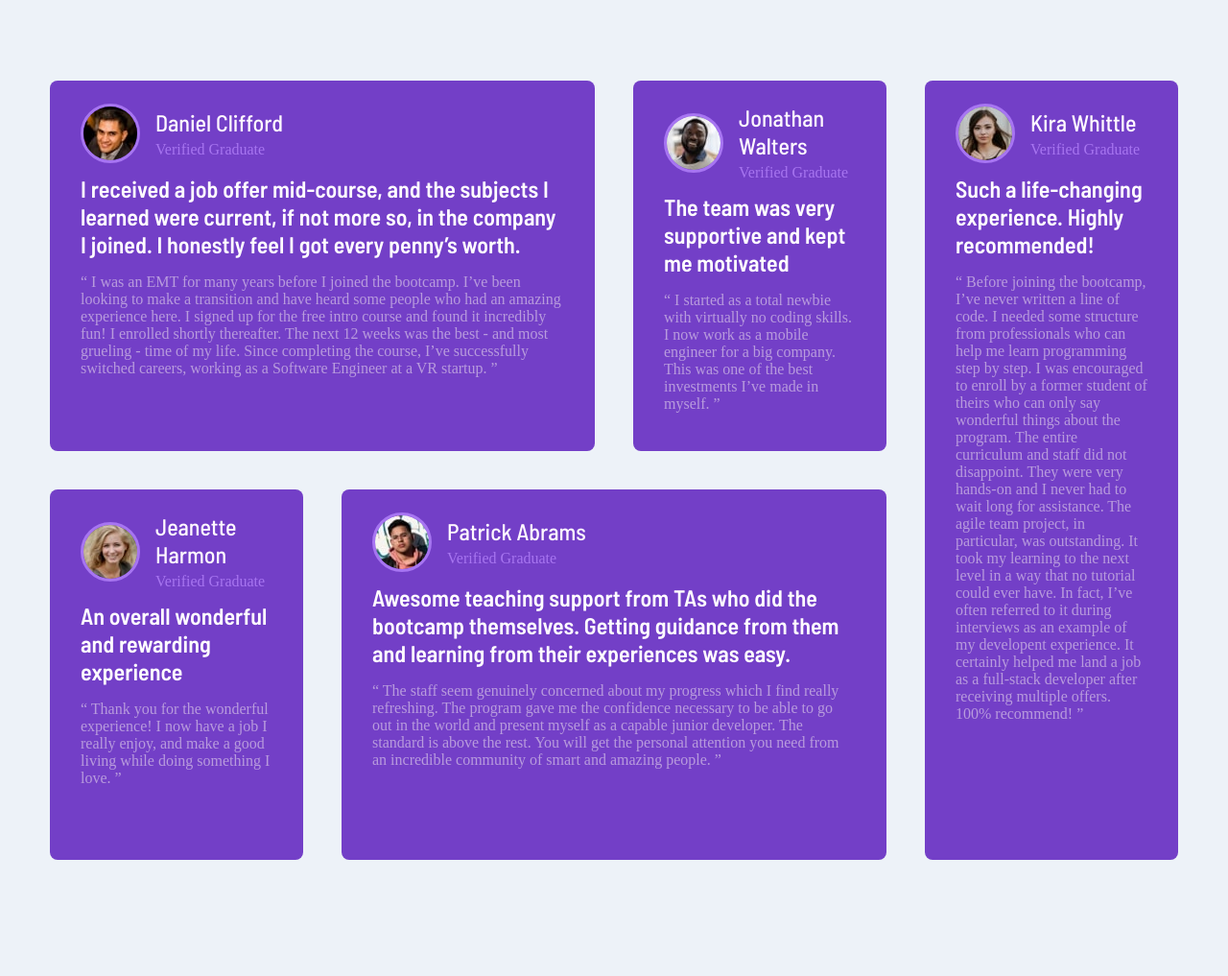
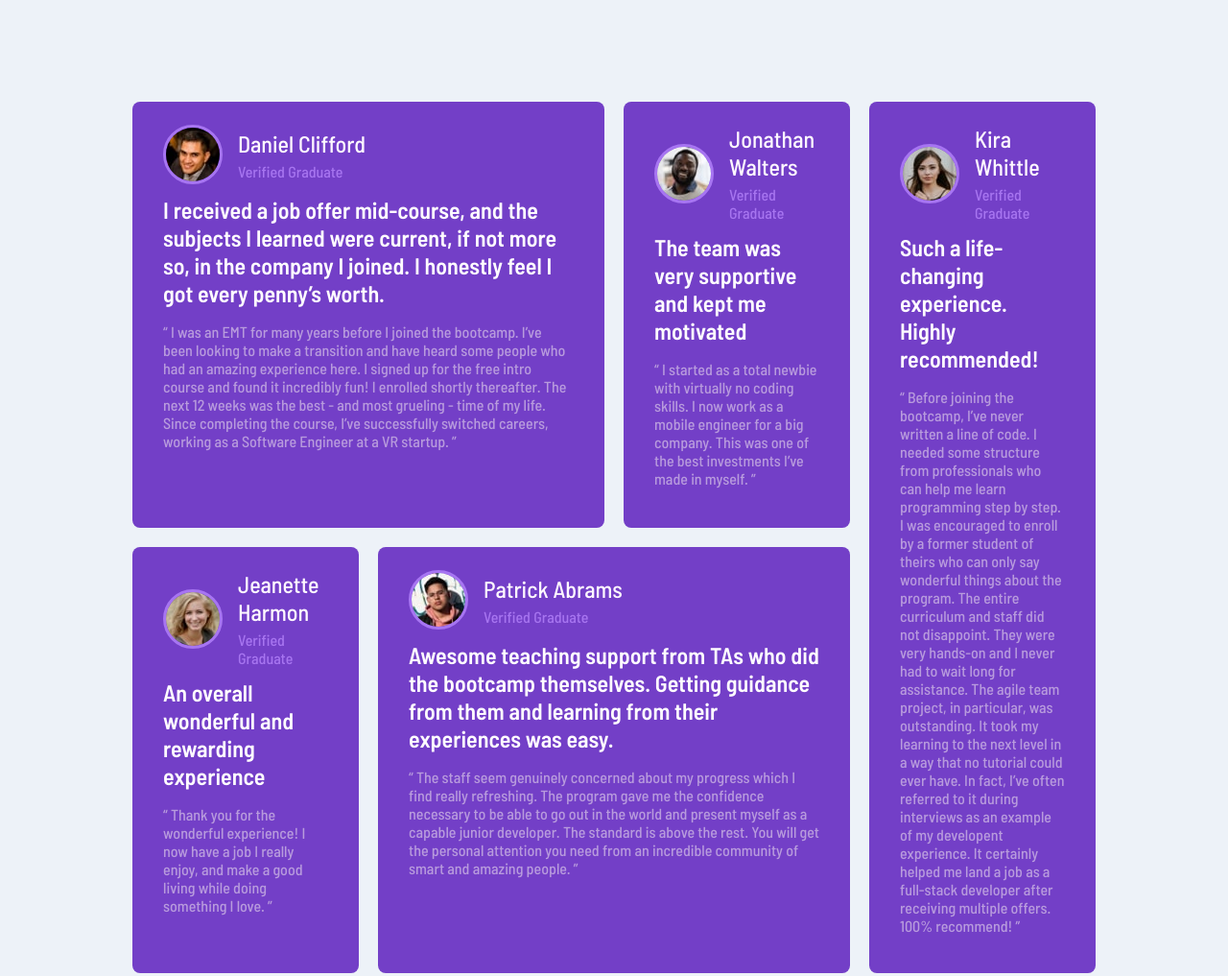
Before and after one commit to aliakhizer/Testimonials-grid-section, a plain HTML site: page index.html in a window 1280 px wide. Shown: the whole page at 96% size. Before the commit the page ends 980 px from the top, so only its background shows below. Drawn offline with Linux system fonts and the light colour scheme.

Commit message:
adding font-family to body

```diff
--- a/css/style.css
+++ b/css/style.css
@@ -5,6 +5,7 @@
 }
 body {
   background-color: rgb(237, 242, 248);
+  font-family: "Barlow Semi Condensed", sans-serif;
 }
 h1,
 h2 {
@@ -14,7 +15,7 @@ h2 {
   padding: 1.5em 2em 2.5em;
   background-color: rgb(115, 63, 199);
   border-radius: 0.5em;
-  margin: 20px;
+  margin: 10px;
 }
 img {
   border-radius: 50%;
@@ -40,7 +41,7 @@ img {
 }
 .offer-letter {
   margin-top: 0.5em;
-  font-family: "Barlow Semi Condensed", sans-serif;
+
   font-weight: 600;
   color: rgb(255, 252, 255);
   font-size: 1.5em;
@@ -54,6 +55,7 @@ img {
     display: grid;
     grid-template-rows: 1fr 1fr;
     grid-template-columns: repeat(4, 1fr);
+    padding: 6em 8em;
   }
   .card1 {
     grid-column: 1/3;
```
Also changed, not shown: index.html (+0 -32 lines).
